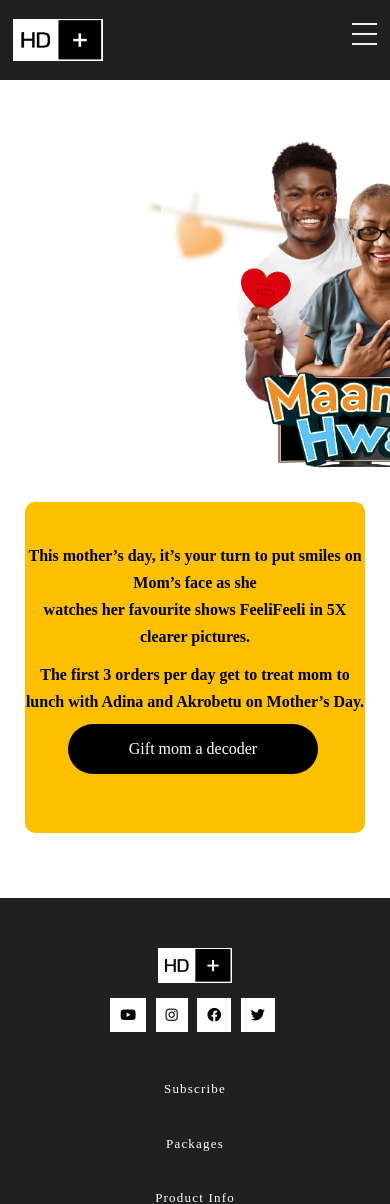
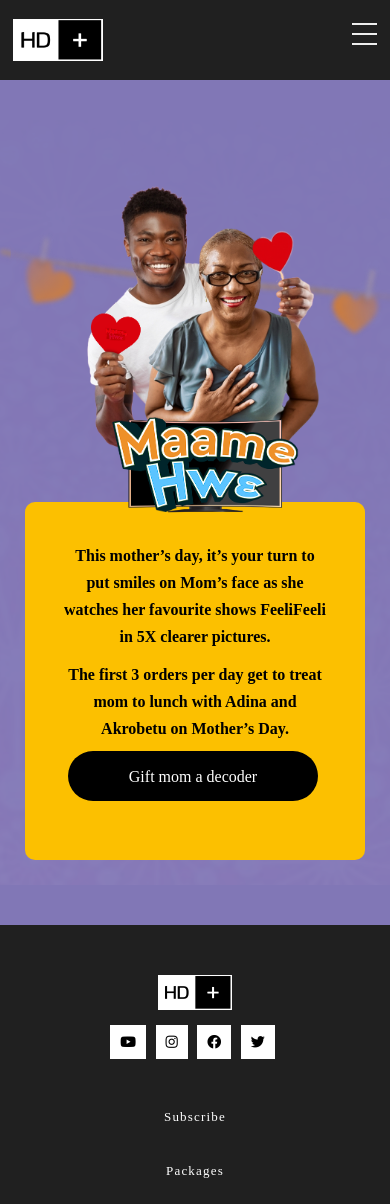
Before and after one commit to i-Blaise/hdplus-decoder-order, a PHP site: page / in a window 390 px wide; the page is wider, and only the part inside the window is pictured. Shown: the top 1204 px of that part. Run offline with PHP 8.4, Linux system fonts and the light colour scheme; some libraries are stand-ins or nearby versions; some web fonts are replaced.

Commit message:
hdplus-decoder-order

```diff
--- a/css/main.css
+++ b/css/main.css
@@ -39,6 +39,7 @@
 body, html {
 	height: 100%;
 	font-family: Poppins-Regular, sans-serif;
+  background: #8177B6;
   /* overflow: hidden; */
 }
 
@@ -439,6 +440,8 @@
   font-weight: 600;
   text-align: center;
   color: rgb(0, 0, 0);
+  width: 78%;
+  margin: auto;
 }
 
 .main-page-header{
@@ -463,6 +466,14 @@
     padding: 43px 15px 57px 15px;
   }
 
+  .img-rel {
+    width: 400px;
+    position: relative;
+    z-index: 2;
+    left: 0;
+    bottom: -25px;
+}
+
   .label-input100 {
     text-align: left;
     position: unset;
@@ -484,7 +495,7 @@
     justify-content: center;
     align-items: center;
     padding: 25px;
-    background: #fff;
+    background: url('../images/Web7.png');
     margin: 120px auto 40px;
     /* margin-top: 84px;; */
   }
--- a/index.php
+++ b/index.php
@@ -112,8 +112,8 @@
           <!-- This Mother’s Day, it’s your turn to put smiles on Mom’s face as she watches her favourite shows FeeliFeeli in 5X clearer pictures.
 
           The first 3 orders per day get to treat mom to lunch with Adina and Akrobetu on Mother’s Day. -->
-		  <p class="main-page-text" style="padding-top: 40px; padding-bottom: 10px;">This mother’s day, it’s your turn to put smiles on Mom’s face as she <br> watches her favourite shows FeeliFeeli in 5X clearer pictures.</p>
-      <p class="main-page-text">The first 3 orders per day get to treat mom to <br> lunch with Adina and Akrobetu on Mother’s Day.</p>
+		  <p class="main-page-text" style="padding-top: 40px; padding-bottom: 10px;">This mother’s day, it’s your turn to put smiles on Mom’s face as she watches her favourite shows FeeliFeeli in 5X clearer pictures.</p>
+      <p class="main-page-text">The first 3 orders per day get to treat mom to lunch with Adina and Akrobetu on Mother’s Day.</p>
 
             <div class="container-login100-form-btn">
               <a class="btn" href="order-decoder/"><button class="login100-form-btn" name="submit" value="Submit">
```
